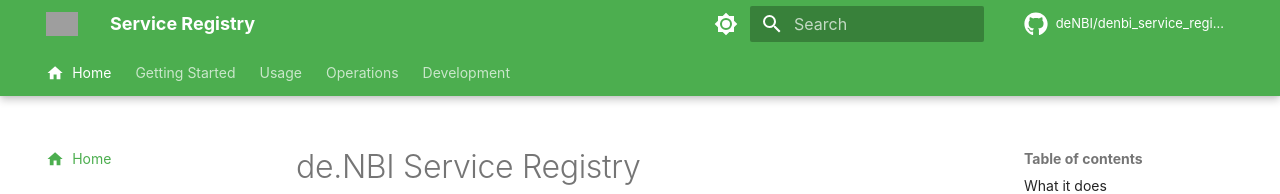
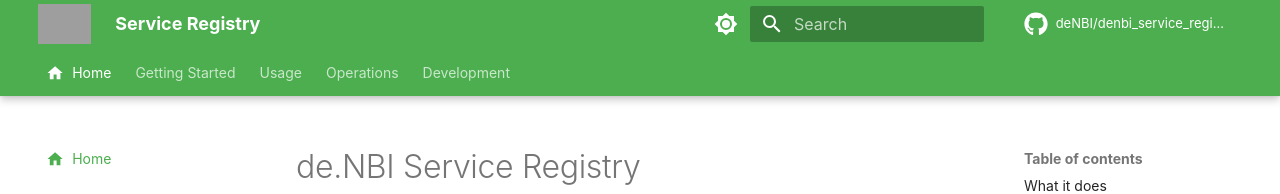
Before and after one commit to sanjaysrikakulam/denbi_service_registry, an MkDocs documentation site: the page built from docs/index.md, in a window 1280 px wide. Shown: the top 194 px of the page. Built offline with MkDocs 1.6.1 and Material for MkDocs 9.7.7, drawn with Linux system fonts in a browser that asks for light colours; comment, search, counter and statistics services are not loaded; grey boxes are pictures that could not be loaded.

Commit message:
adjust the logo size in the mkdocs

```diff
--- a/docs/stylesheets/extra.css
+++ b/docs/stylesheets/extra.css
@@ -91,3 +91,13 @@
     grid-template-columns: 1fr;
   }
 }
+
+/* ── Logo size customization ── */
+.md-header__button.md-logo {
+  padding: 0;
+}
+
+.md-header__button.md-logo img {
+  height: 2rem;
+  width: auto;
+}
```
